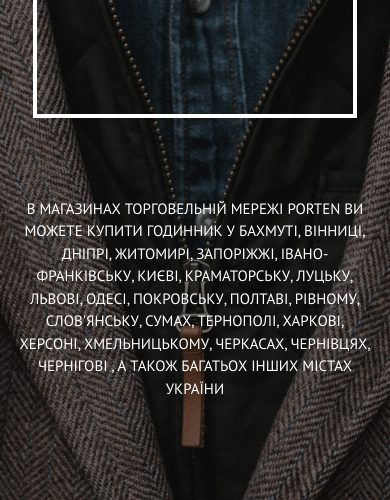
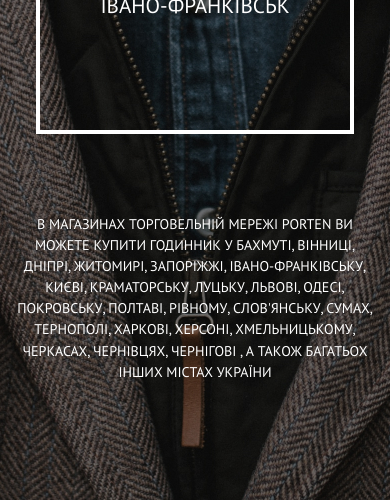
Before and after one commit to Vovababiichuk/PORTEN-Gulp-Landing, a website: page src/index.html in a window 390 px wide. Shown: the part 427-927 px from the top of the page. Drawn offline with nearby package versions, Linux system fonts and the light colour scheme; files that its build step writes are made by us from their sources; a web font is replaced by a local one.

Commit message:
update adaptive hero

```diff
--- a/src/scss/_hero.scss
+++ b/src/scss/_hero.scss
@@ -10,7 +10,7 @@
 }
 
 .hero__title {
-	font-size: 22px;
+	font-size: clamp(16px, -0.625rem + 8vw, 22px);
 	text-transform: uppercase;
 	line-height: 1.3;
 }
@@ -40,19 +40,8 @@
 
 .hero__text {
 	text-transform: uppercase;
-	font-size: 16px;
+	font-size: clamp(14px, 0.756rem + 0.51vw, 16px);
 	line-height: 1.5;
 	max-width: 730px;
 	text-align: center;
 }
-
-@media screen and (max-width: $breakpoint768) {
-	.hero__text {
-		font-size: 15px;
-	}
-}
-@media screen and (max-width: $breakpoint375) {
-	.hero__text {
-		font-size: 14px;
-	}
-}
```
Also changed, not shown: build/css/style.css, build/css/style.min.css.
